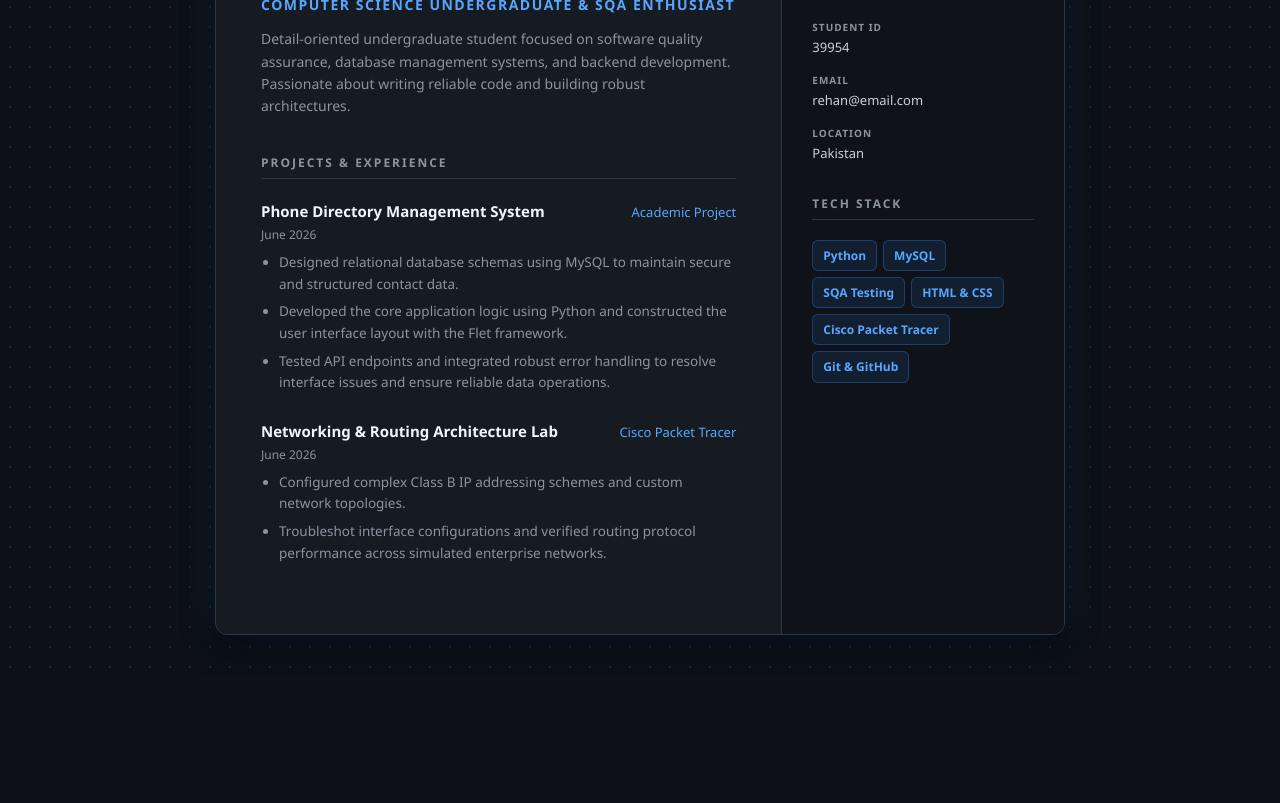
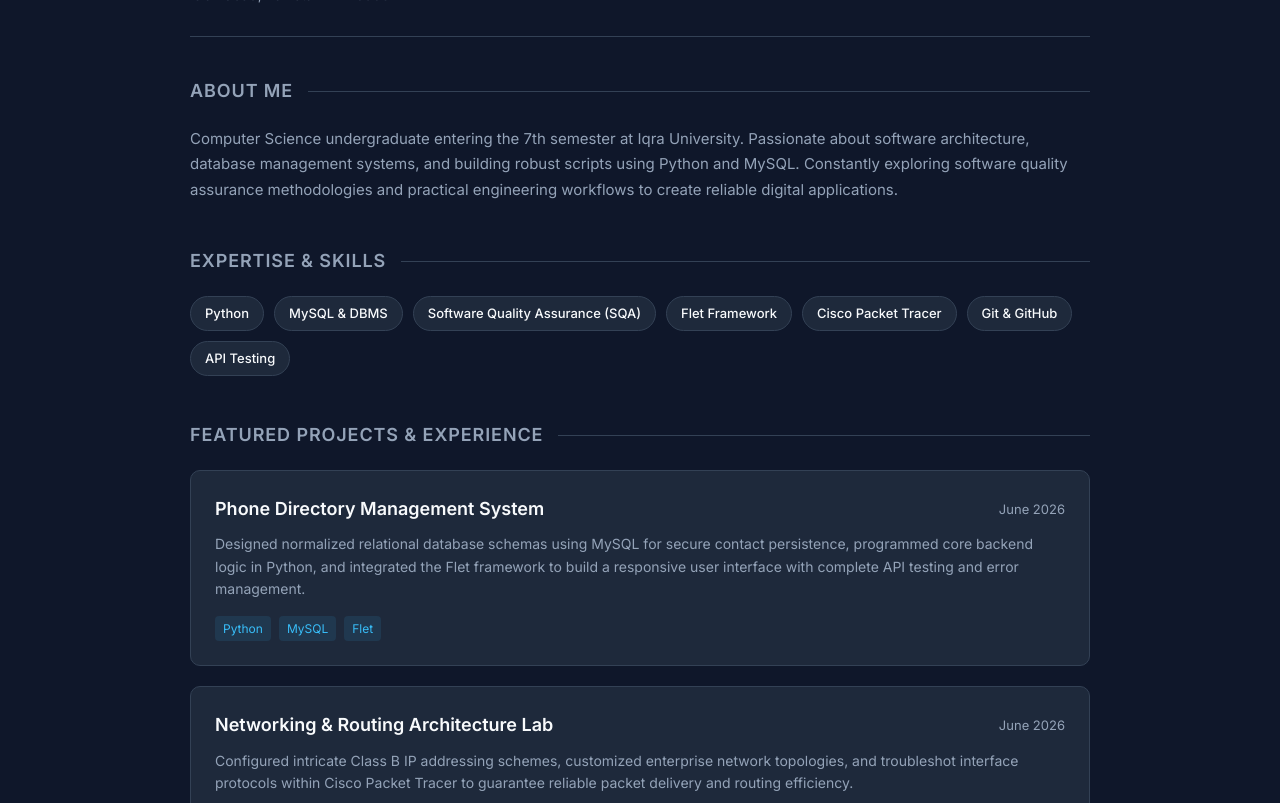
Before and after one commit to mrehanh90/Demo-Resume, a plain HTML site: page index.html in a window 1280 px wide. Shown: the part 143-946 px from the top of the page. Before the commit the page ends 818 px from the top, so only its background shows below. Drawn offline with Linux system fonts and the light colour scheme.

Commit message:
Add index.html portfolio file

```diff
--- a/index.html
+++ b/index.html
@@ -3,272 +3,113 @@
 <head>
     <meta charset="UTF-8">
     <meta name="viewport" content="width=device-width, initial-scale=1.0">
-    <title>Muhammed Rehan - CS Resume</title>
-    <style>
-        /* --- DARK THEME & BASE STYLES --- */
-        * {
-            box-sizing: border-box;
-            margin: 0;
-            padding: 0;
-        }
-
-        body {
-            font-family: 'Segoe UI', system-ui, -apple-system, sans-serif;
-            background-color: #0d1117;
-            background-image: radial-gradient(rgba(88, 166, 255, 0.15) 1px, transparent 1px);
-            background-size: 20px 20px;
-            color: #c9d1d9;
-            line-height: 1.6;
-            padding: 40px 20px;
-            display: flex;
-            justify-content: center;
-            min-height: 100vh;
-        }
-
-        /* --- MAIN RESUME CARD --- */
-        .resume-container {
-            background: #161b22;
-            width: 100%;
-            max-width: 850px;
-            border-radius: 12px;
-            box-shadow: 0 0 40px rgba(56, 139, 253, 0.15), 0 10px 30px rgba(0,0,0,0.8);
-            border: 1px solid #30363d;
-            overflow: hidden;
-            display: grid;
-            grid-template-columns: 2fr 1fr;
-        }
-
-        @media (max-width: 768px) {
-            .resume-container {
-                grid-template-columns: 1fr;
-            }
-        }
-
-        /* --- COLUMNS --- */
-        .main-content {
-            padding: 45px;
-        }
-
-        .sidebar {
-            background-color: #0f1319;
-            padding: 45px 30px;
-            border-left: 1px solid #30363d;
-        }
-
-        /* --- HEADER --- */
-        .header {
-            margin-bottom: 35px;
-        }
-
-        .header h1 {
-            font-size: 28px;
-            color: #ffffff;
-            font-weight: 700;
-            letter-spacing: -0.5px;
-        }
-
-        .header .job-title {
-            font-size: 14px;
-            color: #58a6ff;
-            font-weight: 600;
-            text-transform: uppercase;
-            letter-spacing: 1.5px;
-            margin-top: 6px;
-            margin-bottom: 12px;
-        }
-
-        .header .summary-text {
-            font-size: 14px;
-            color: #8b949e;
-        }
-
-        /* --- SECTION HEADINGS --- */
-        h2 {
-            font-size: 12px;
-            text-transform: uppercase;
-            letter-spacing: 2px;
-            color: #8b949e;
-            border-bottom: 1px solid #30363d;
-            padding-bottom: 6px;
-            margin-bottom: 20px;
-            margin-top: 30px;
-        }
-
-        .main-content h2:first-of-type {
-            margin-top: 0;
-        }
-
-        /* --- EXPERIENCE & PROJECTS --- */
-        .job-item {
-            margin-bottom: 25px;
-        }
-
-        .job-header {
-            display: flex;
-            justify-content: space-between;
-            align-items: baseline;
-            margin-bottom: 2px;
-        }
-
-        .job-header h3 {
-            font-weight: 600;
-            color: #f0f6fc;
-            font-size: 15px;
-        }
-
-        .company {
-            color: #58a6ff;
-            font-size: 13px;
-            font-weight: 500;
-        }
-
-        .date {
-            font-size: 12px;
-            color: #8b949e;
-            font-weight: 500;
-            display: block;
-            margin-bottom: 8px;
-        }
-
-        ul {
-            padding-left: 18px;
-            margin-top: 4px;
-        }
-
-        li {
-            font-size: 13.5px;
-            color: #8b949e;
-            margin-bottom: 6px;
-        }
-
-        /* --- SIDEBAR CONTACT & SKILLS --- */
-        .contact-list {
-            list-style: none;
-            padding: 0;
-        }
-
-        .contact-list li {
-            font-size: 13px;
-            color: #c9d1d9;
-            margin-bottom: 14px;
-            word-break: break-all;
-        }
-
-        .contact-list strong {
-            display: block;
-            font-size: 10px;
-            text-transform: uppercase;
-            letter-spacing: 1px;
-            color: #8b949e;
-            margin-bottom: 2px;
-        }
-
-        /* Tech Tags / Pills */
-        .skills-list {
-            list-style: none;
-            padding: 0;
-            display: flex;
-            flex-wrap: wrap;
-            gap: 6px;
-        }
-
-        .skills-list li {
-            background-color: rgba(56, 139, 253, 0.1);
-            color: #58a6ff;
-            font-size: 12px;
-            font-weight: 600;
-            padding: 5px 10px;
-            border-radius: 6px;
-            border: 1px solid rgba(56, 139, 253, 0.3);
-            margin-bottom: 0;
-            transition: all 0.2s ease;
-        }
-
-        .skills-list li:hover {
-            background-color: rgba(56, 139, 253, 0.2);
-            border-color: #58a6ff;
-            box-shadow: 0 0 8px rgba(56, 139, 253, 0.3);
-        }
-    </style>
+    <title>Muhammed Rehan Hussain - Portfolio & Resume</title>
+    <!-- Google Fonts: Inter -->
+    <link href="https://fonts.googleapis.com/css2?family=Inter:wght@300;400;500;600;700&display=swap" rel="stylesheet">
+    <!-- Link to External CSS -->
+    <link rel="stylesheet" href="style.css">
 </head>
 <body>
 
-    <div class="resume-container">
-        <!-- LEFT COLUMN: Summary & Experience -->
-        <div class="main-content">
-            <div class="header">
+    <div class="portfolio-container">
+
+        <!-- Header Profile -->
+        <header>
+            <div class="profile-info">
                 <h1>Muhammed Rehan Hussain</h1>
-                <div class="job-title">Computer Science Undergraduate & SQA Enthusiast</div>
-                <p class="summary-text">Detail-oriented undergraduate student focused on software quality assurance, database management systems, and backend development. Passionate about writing reliable code and building robust architectures.</p>
+                <p class="tagline">Computer Science Undergraduate & SQA Enthusiast</p>
+                <p class="location">Islamabad, Pakistan &middot; ID: 39954</p>
             </div>
+            <div class="social-links">
+                <a href="https://github.com/mrehanh90" target="_blank">GitHub</a>
+                <a href="https://www.linkedin.com/in/muhammad-rehan-hussain-381b32287/" target="_blank">LinkedIn</a>
+                <a href="mailto:mrehanh90@gmail.com">Contact</a>
+            </div>
+        </header>
 
-            <section class="section">
-                <h2>Projects & Experience</h2>
+        <!-- About Section -->
+        <section>
+            <h2>About Me</h2>
+            <p class="about-text">
+                Computer Science undergraduate entering the 7th semester at Iqra University. Passionate about software architecture, database management systems, and building robust scripts using Python and MySQL. Constantly exploring software quality assurance methodologies and practical engineering workflows to create reliable digital applications.
+            </p>
+        </section>
 
-                <div class="job-item">
-                    <div class="job-header">
-                        <h3>Phone Directory Management System</h3>
-                        <span class="company">Academic Project</span>
+        <!-- Tech Stack / Skills -->
+        <section>
+            <h2>Expertise & Skills</h2>
+            <div class="skills-container">
+                <span class="skill-pill">Python</span>
+                <span class="skill-pill">MySQL & DBMS</span>
+                <span class="skill-pill">Software Quality Assurance (SQA)</span>
+                <span class="skill-pill">Flet Framework</span>
+                <span class="skill-pill">Cisco Packet Tracer</span>
+                <span class="skill-pill">Git & GitHub</span>
+                <span class="skill-pill">API Testing</span>
+            </div>
+        </section>
+
+        <!-- Projects Section -->
+        <section>
+            <h2>Featured Projects & Experience</h2>
+            <div class="projects-grid">
+
+                <!-- Project 1 -->
+                <div class="project-card">
+                    <div class="project-header">
+                        <span class="project-title">Phone Directory Management System</span>
+                        <span class="project-date">June 2026</span>
                     </div>
-                    <span class="date">June 2026</span>
-                    <ul>
-                        <li>Designed relational database schemas using MySQL to maintain secure and structured contact data.</li>
-                        <li>Developed the core application logic using Python and constructed the user interface layout with the Flet framework.</li>
-                        <li>Tested API endpoints and integrated robust error handling to resolve interface issues and ensure reliable data operations.</li>
-                    </ul>
+                    <p class="project-description">
+                        Designed normalized relational database schemas using MySQL for secure contact persistence, programmed core backend logic in Python, and integrated the Flet framework to build a responsive user interface with complete API testing and error management.
+                    </p>
+                    <div class="project-techs">
+                        <span>Python</span>
+                        <span>MySQL</span>
+                        <span>Flet</span>
+                    </div>
                 </div>
 
-                <div class="job-item">
-                    <div class="job-header">
-                        <h3>Networking & Routing Architecture Lab</h3>
-                        <span class="company">Cisco Packet Tracer</span>
+                <!-- Project 2 -->
+                <div class="project-card">
+                    <div class="project-header">
+                        <span class="project-title">Networking & Routing Architecture Lab</span>
+                        <span class="project-date">June 2026</span>
                     </div>
-                    <span class="date">June 2026</span>
-                    <ul>
-                        <li>Configured complex Class B IP addressing schemes and custom network topologies.</li>
-                        <li>Troubleshot interface configurations and verified routing protocol performance across simulated enterprise networks.</li>
-                    </ul>
+                    <p class="project-description">
+                        Configured intricate Class B IP addressing schemes, customized enterprise network topologies, and troubleshot interface protocols within Cisco Packet Tracer to guarantee reliable packet delivery and routing efficiency.
+                    </p>
+                    <div class="project-techs">
+                        <span>Cisco Packet Tracer</span>
+                        <span>TCP/IP Routing</span>
+                        <span>Networking</span>
+                    </div>
                 </div>
-            </section>
-        </div>
-        <!-- END OF LEFT COLUMN -->
 
-        <!-- RIGHT COLUMN: Contact & Tech Stack -->
-        <div class="sidebar">
-            <section>
-                <h2>Contact</h2>
-                <ul class="contact-list">
-                    <li>
-                        <strong>Student ID</strong>
-                        39954
-                    </li>
-                    <li>
-                        <strong>Email</strong>
-                        rehan@email.com
-                    </li>
-                    <li>
-                        <strong>Location</strong>
-                        Pakistan
-                    </li>
-                </ul>
-            </section>
+            </div>
+        </section>
 
-            <section>
-                <h2>Tech Stack</h2>
-                <ul class="skills-list">
-                    <li>Python</li>
-                    <li>MySQL</li>
-                    <li>SQA Testing</li>
-                    <li>HTML & CSS</li>
-                    <li>Cisco Packet Tracer</li>
-                    <li>Git & GitHub</li>
-                </ul>
-            </section>
-        </div>
-        <!-- END OF RIGHT SIDEBAR -->
+        <!-- Education Section -->
+        <section>
+            <h2>Education</h2>
+            <div class="project-card">
+                <div class="project-header">
+                    <span class="project-title">Bachelor of Science in Computer Science</span>
+                    <span class="project-date">2023 - 2027 (Expected)</span>
+                </div>
+                <p class="project-description">
+                    Iqra University, Islamabad, Pakistan<br>
+                    Currently entering the 7th semester, focusing on core software engineering principles, databases, and system analysis.
+                </p>
+            </div>
+        </section>
+
+        <!-- Footer -->
+        <footer>
+            <p>Crafted with clean code &middot; Muhammed Rehan Hussain</p>
+        </footer>
 
     </div>
-    <!-- END OF RESUME CONTAINER -->
 
 </body>
 </html>
--- /dev/null
+++ b/style.css
@@ -0,0 +1,226 @@
+/* CSS Reset & Variables */
+* {
+    margin: 0;
+    padding: 0;
+    box-sizing: border-box;
+}
+
+:root {
+    --bg-color: #0f172a;
+    --card-bg: #1e293b;
+    --text-primary: #f8fafc;
+    --text-secondary: #94a3b8;
+    --accent-color: #38bdf8;
+    --border-color: #334155;
+}
+
+body {
+    font-family: 'Inter', sans-serif;
+    background-color: var(--bg-color);
+    color: var(--text-primary);
+    line-height: 1.6;
+    padding: 40px 20px;
+}
+
+/* Portfolio Container */
+.portfolio-container {
+    max-width: 900px;
+    margin: 0 auto;
+}
+
+/* Header Section */
+header {
+    display: flex;
+    justify-content: space-between;
+    align-items: flex-start;
+    border-bottom: 1px solid var(--border-color);
+    padding-bottom: 30px;
+    margin-bottom: 40px;
+}
+
+.profile-info h1 {
+    font-size: 32px;
+    font-weight: 700;
+    letter-spacing: -0.025em;
+}
+
+.profile-info p.tagline {
+    font-size: 16px;
+    color: var(--accent-color);
+    font-weight: 500;
+    margin-top: 6px;
+}
+
+.profile-info p.location {
+    font-size: 14px;
+    color: var(--text-secondary);
+    margin-top: 4px;
+}
+
+.social-links {
+    text-align: right;
+}
+
+.social-links a {
+    display: inline-block;
+    color: var(--text-secondary);
+    text-decoration: none;
+    font-size: 14px;
+    margin-left: 15px;
+    transition: color 0.2s;
+}
+
+.social-links a:hover {
+    color: var(--accent-color);
+}
+
+/* Section Styling */
+section {
+    margin-bottom: 45px;
+}
+
+section h2 {
+    font-size: 18px;
+    font-weight: 600;
+    text-transform: uppercase;
+    letter-spacing: 0.05em;
+    color: var(--text-secondary);
+    margin-bottom: 20px;
+    display: flex;
+    align-items: center;
+}
+
+section h2::after {
+    content: "";
+    flex: 1;
+    height: 1px;
+    background-color: var(--border-color);
+    margin-left: 15px;
+}
+
+/* Bio / About Text */
+.about-text {
+    font-size: 15px;
+    color: var(--text-secondary);
+    line-height: 1.7;
+}
+
+/* Tech Stack Pills */
+.skills-container {
+    display: flex;
+    flex-wrap: wrap;
+    gap: 10px;
+}
+
+.skill-pill {
+    background-color: var(--card-bg);
+    border: 1px solid var(--border-color);
+    color: var(--text-primary);
+    padding: 6px 14px;
+    border-radius: 20px;
+    font-size: 13px;
+    font-weight: 500;
+}
+
+/* Project Cards Grid */
+.projects-grid {
+    display: grid;
+    grid-template-columns: 1fr;
+    gap: 20px;
+}
+
+.project-card {
+    background-color: var(--card-bg);
+    border: 1px solid var(--border-color);
+    border-radius: 10px;
+    padding: 24px;
+    transition: transform 0.2s, border-color 0.2s;
+}
+
+.project-card:hover {
+    transform: translateY(-3px);
+    border-color: var(--accent-color);
+}
+
+.project-header {
+    display: flex;
+    justify-content: space-between;
+    align-items: center;
+    margin-bottom: 10px;
+}
+
+.project-title {
+    font-size: 18px;
+    font-weight: 600;
+    color: var(--text-primary);
+}
+
+.project-date {
+    font-size: 13px;
+    color: var(--text-secondary);
+}
+
+.project-description {
+    font-size: 14px;
+    color: var(--text-secondary);
+    margin-bottom: 15px;
+}
+
+.project-techs {
+    display: flex;
+    gap: 8px;
+    flex-wrap: wrap;
+}
+
+.project-techs span {
+    font-size: 12px;
+    background-color: rgba(56, 189, 248, 0.1);
+    color: var(--accent-color);
+    padding: 3px 8px;
+    border-radius: 4px;
+}
+
+/* Footer */
+footer {
+    text-align: center;
+    border-top: 1px solid var(--border-color);
+    padding-top: 25px;
+    font-size: 13px;
+    color: var(--text-secondary);
+}
+
+/* Print Friendly Layout */
+@media print {
+    body {
+        background: #ffffff;
+        color: #111827;
+        padding: 0;
+    }
+    :root {
+        --card-bg: #ffffff;
+        --text-primary: #111827;
+        --text-secondary: #4b5563;
+        --accent-color: #2563eb;
+        --border-color: #e5e7eb;
+    }
+    .project-card {
+        border: 1px solid #e5e7eb;
+        box-shadow: none;
+    }
+}
+
+/* Responsive */
+@media (max-width: 600px) {
+    header {
+        flex-direction: column;
+        gap: 15px;
+    }
+    .social-links {
+        text-align: left;
+        margin-left: 0;
+    }
+    .social-links a {
+        margin-left: 0;
+        margin-right: 15px;
+    }
+}
```
